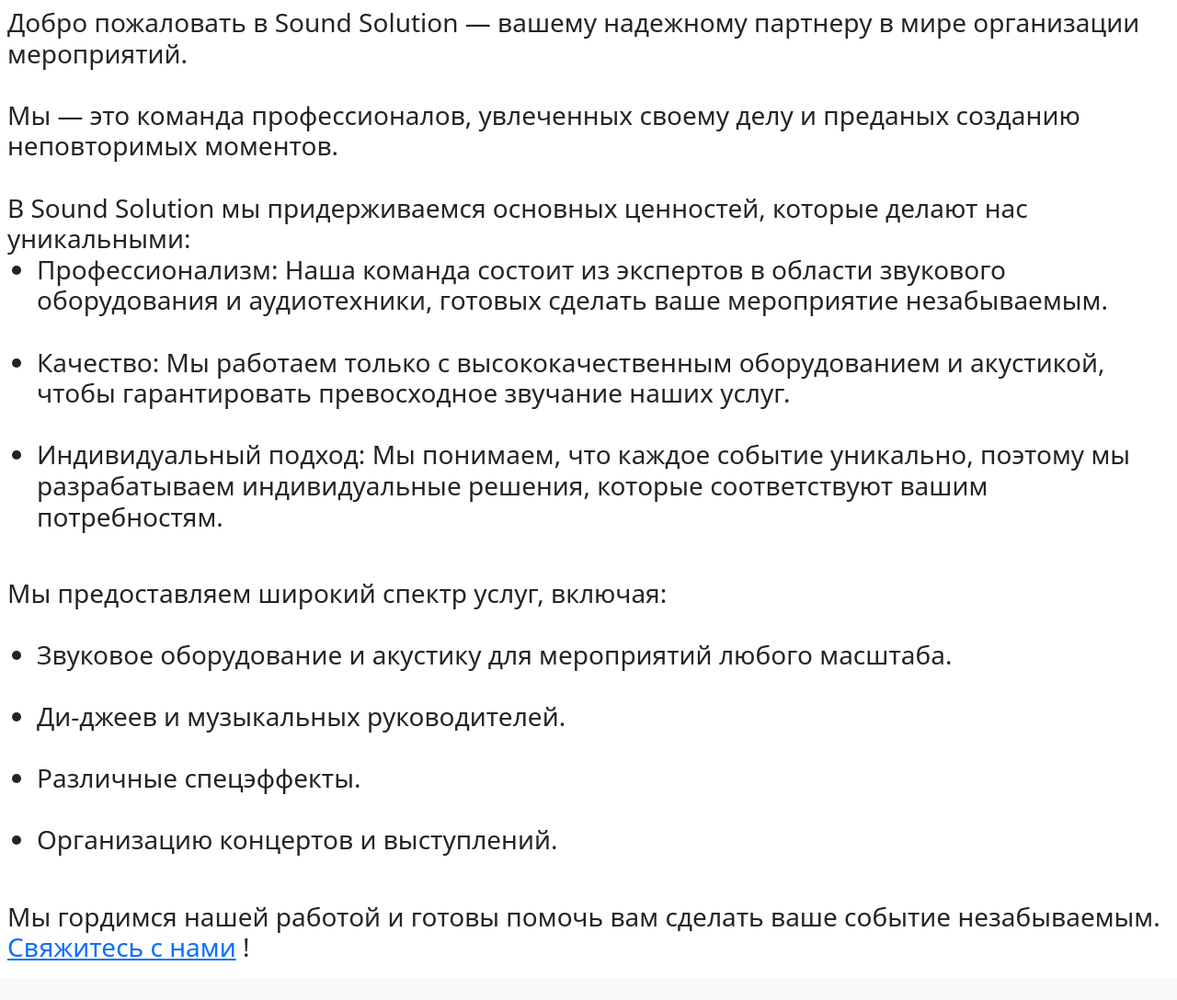
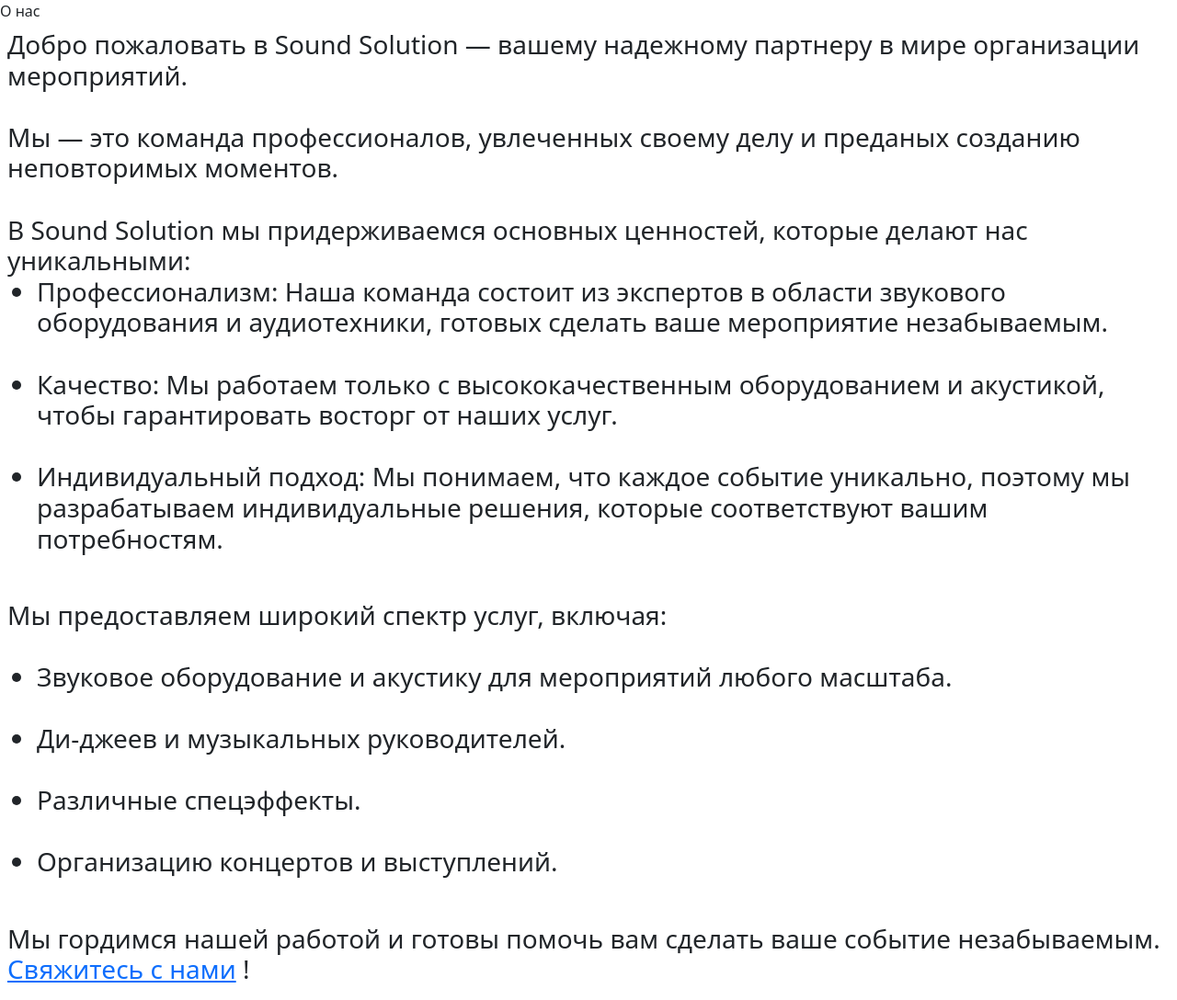
Before and after one commit to Dest1ni/Site-business-card, a Django app: page /about/ in a window 1280 px wide. Shown: the part 98-1186 px from the top of the page at 92% size. Before the commit the page ends 1143 px from the top, so only its background shows below. Run offline with Django 4.2, Linux system fonts and the light colour scheme; some libraries are stand-ins or nearby versions.

Commit message:
favicon and some text changes

```diff
--- a/soundsolution/main/templates/base.html
+++ b/soundsolution/main/templates/base.html
@@ -10,6 +10,7 @@
     {% block title %}
     {% endblock title %}
     </title>
+    <link rel="icon" href="{% static 'main/favicon.png'%}" type="image/x-icon">
     <nav class="navbar navbar-expand-lg navbar-dark bg-dark">
         <div class="container-fluid">
             <a class="navbar-brand" href="{% url 'main:main-page' %}">
--- a/soundsolution/main/templates/main/about.html
+++ b/soundsolution/main/templates/main/about.html
@@ -1,5 +1,8 @@
 {% extends "base.html" %}
 {% block body %}
+{% block title %}
+О нас
+{% endblock title %}
 <div class='p-2'>
 <h3>
 Добро пожаловать в Sound Solution — вашему надежному партнеру в мире организации мероприятий. <br>
@@ -12,7 +15,7 @@
 </li>
 <br>
 <li>
-Качество: Мы работаем только с высококачественным оборудованием и акустикой, чтобы гарантировать превосходное звучание наших услуг.
+Качество: Мы работаем только с высококачественным оборудованием и акустикой, чтобы гарантировать восторг от наших услуг.
 </li>
 <br>
 <li>
```
Also changed, not shown: soundsolution/static/main/favicon.png (added).
